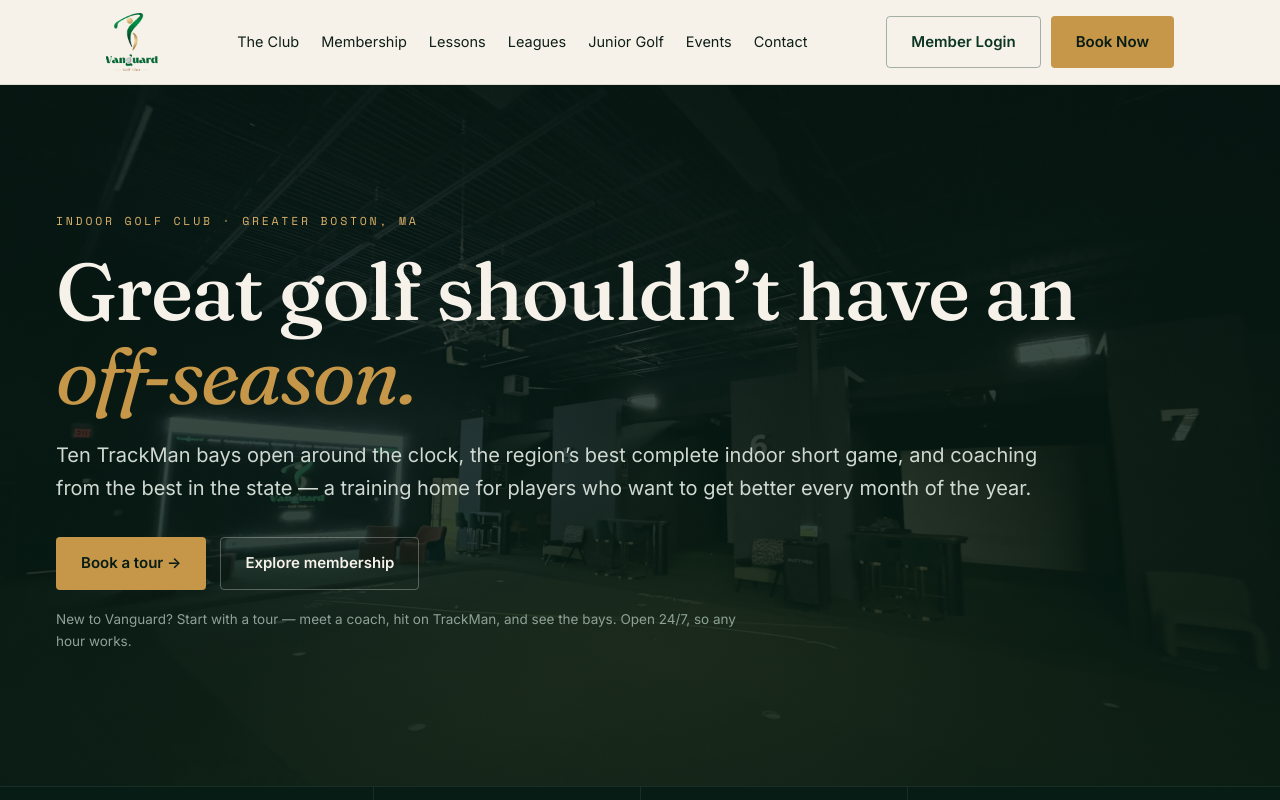
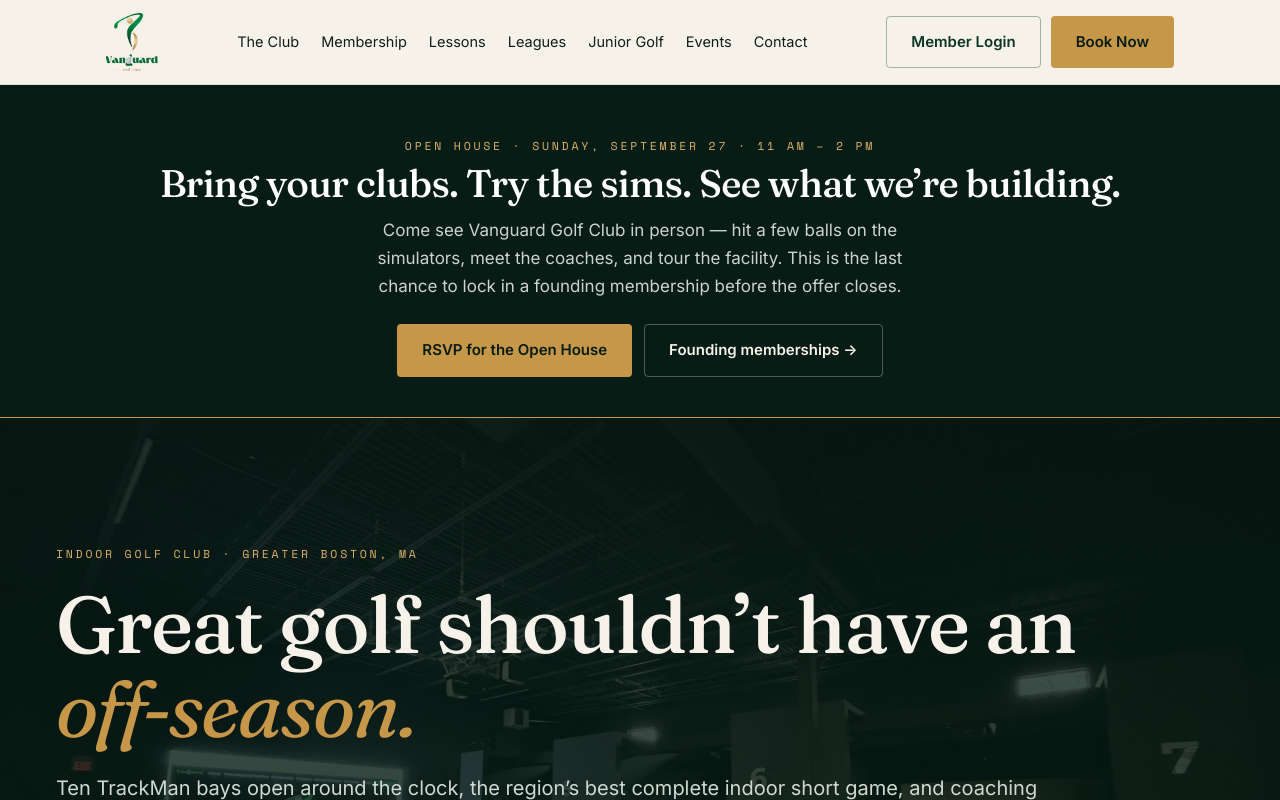
Before and after one commit to Jeanzhu23/vanguard-next, a Next.js app: page / in a window 1280 px wide. Shown: the top 800 px of the page. Built offline with nearby package versions, Linux system fonts and the light colour scheme.

Commit message:
Add open house banner to homepage

```diff
--- a/app/page.js
+++ b/app/page.js
@@ -1,5 +1,6 @@
 import Link from "next/link";
 import { GIFT_CARDS } from "@/lib/site";
+import OpenHouseBanner from "@/components/OpenHouseBanner";
 
 const EXPLORE = [
   { href: "/the-club", title: "The Club", copy: "Ten TrackMan bays, the region's best indoor short game, and a performance gym." },
@@ -13,6 +14,8 @@
 export default function Home() {
   return (
     <>
+      <OpenHouseBanner />
+
       {/* HERO */}
       <section className="hero">
         <div className="wrap">
@@ -26,7 +29,7 @@
             get better every month of the year.
           </p>
           <div className="hero-actions">
-<Link href="/tour" className="btn btn-primary">Book a tour →</Link>
+            <Link href="/tour" className="btn btn-primary">Book a tour →</Link>
             <Link href="/membership" className="btn btn-ghost">Explore membership</Link>
           </div>
           <p className="note">
--- /dev/null
+++ b/components/OpenHouseBanner.js
@@ -0,0 +1,41 @@
+import Link from "next/link";
+
+export default function OpenHouseBanner() {
+  return (
+    <section
+      style={{
+        background: "var(--green-950)",
+        borderBottom: "1px solid var(--gold)",
+        padding: "2.5rem 1.5rem",
+        textAlign: "center",
+      }}
+    >
+      <p className="eyebrow" style={{ color: "var(--gold-bright)", marginBottom: "0.5rem" }}>
+        Open House · Sunday, September 27 · 11 AM – 2 PM
+      </p>
+      <h2
+        style={{
+          fontFamily: "Fraunces, serif",
+          fontSize: "clamp(1.6rem, 4vw, 2.4rem)",
+          color: "#fff",
+          margin: "0 0 0.75rem",
+        }}
+      >
+        Bring your clubs. Try the sims. See what we&rsquo;re building.
+      </h2>
+      <p style={{ color: "rgba(255,255,255,0.8)", maxWidth: "36rem", margin: "0 auto 1.5rem" }}>
+        Come see Vanguard Golf Club in person — hit a few balls on the simulators, meet the coaches,
+        and tour the facility. This is the last chance to lock in a founding membership before the
+        offer closes.
+      </p>
+      <div style={{ display: "flex", gap: "0.75rem", justifyContent: "center", flexWrap: "wrap" }}>
+        <Link href="/tour" className="btn btn-primary">
+          RSVP for the Open House
+        </Link>
+        <Link href="/membership" className="btn btn-ghost">
+        Founding memberships →
+        </Link>
+      </div>
+    </section>
+  );
+}
```
